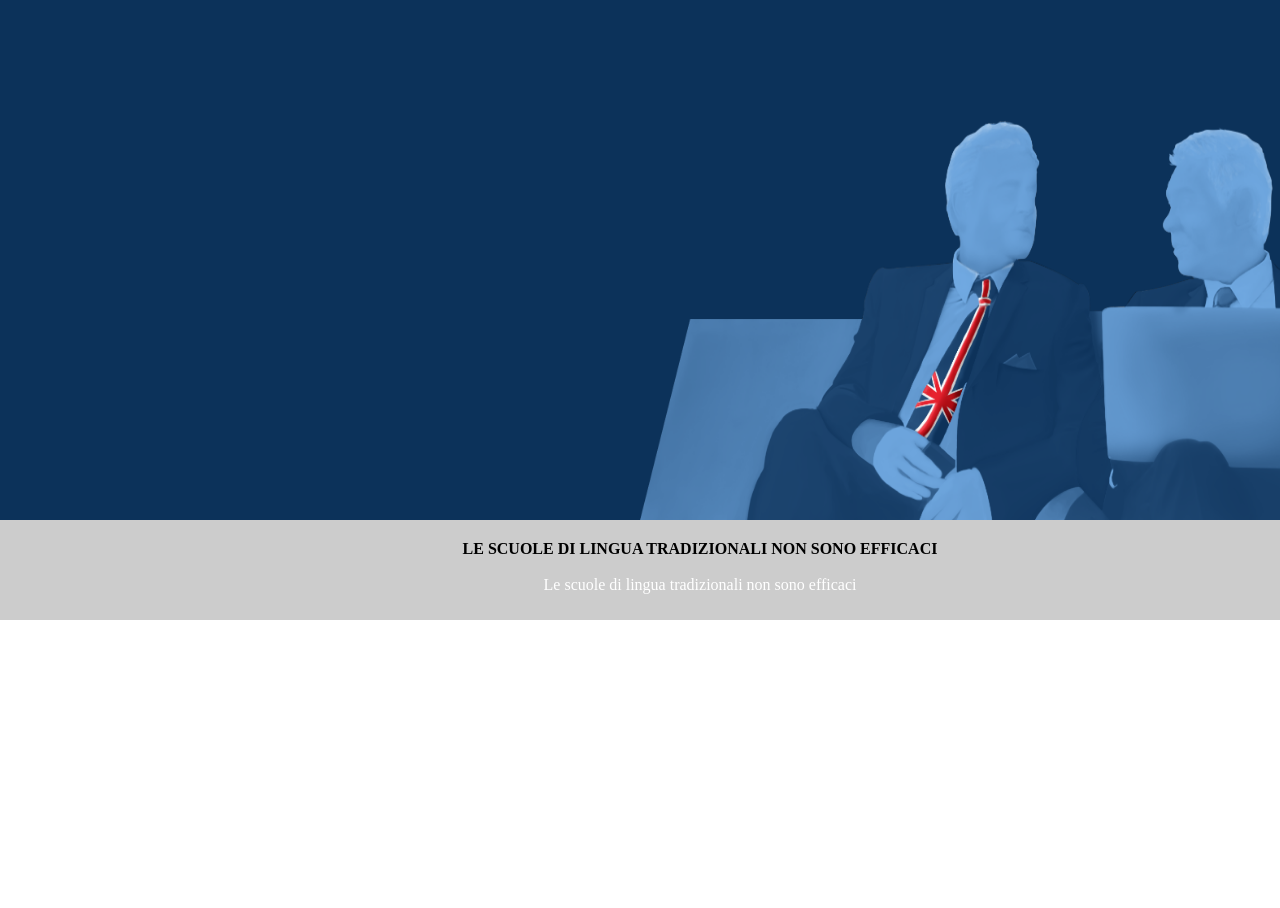
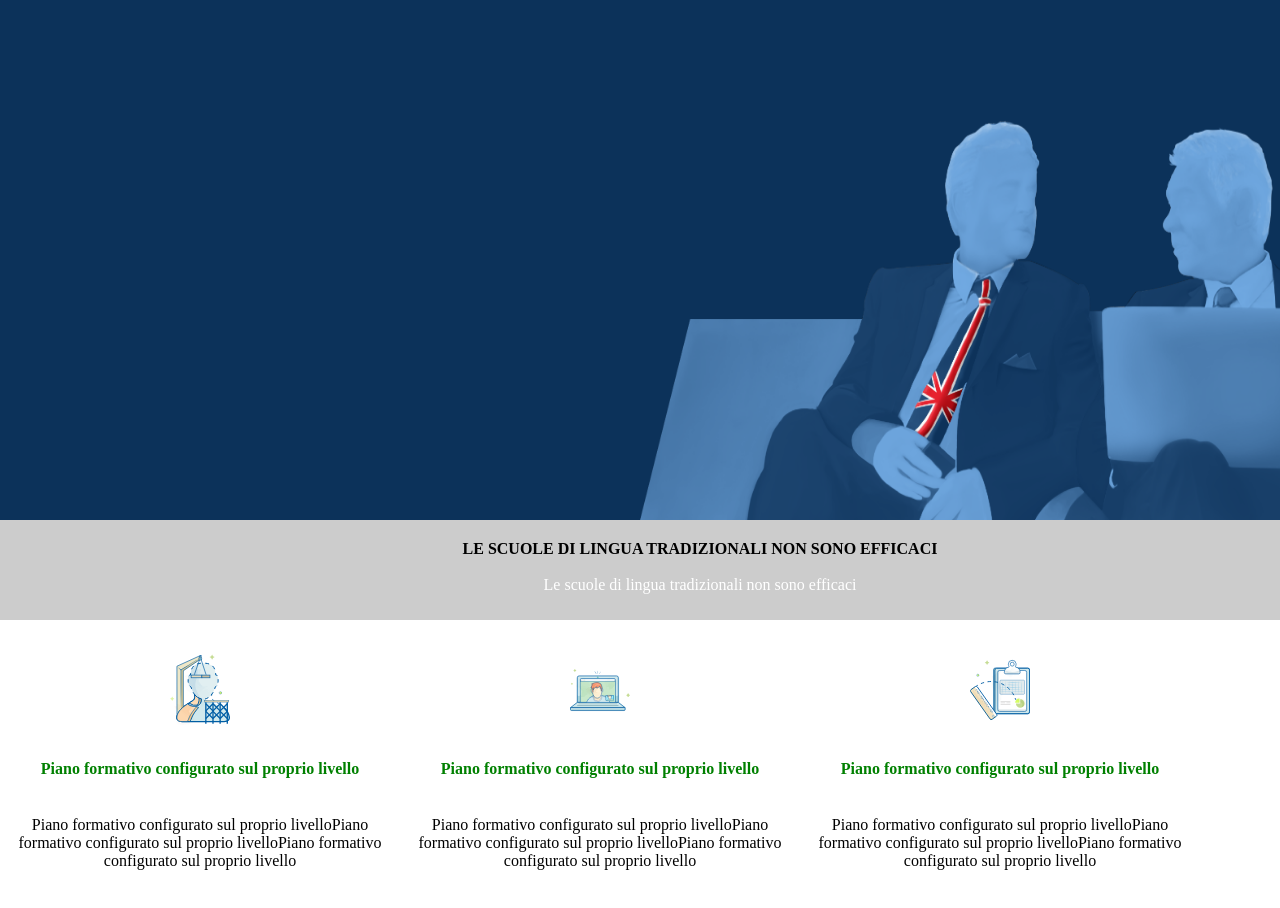
Before and after one commit to Sebastiano-Lanfranchi/htmlcss-fluentify, a plain HTML site: page index.html in a window 1280 px wide. Shown: the part 80-988 px from the top of the page. Before the commit the page ends 800 px from the top, so only its background shows below. Drawn offline with Linux system fonts and the light colour scheme.

Commit message:
Aggiunto metá main

```diff
--- a/css/master.css
+++ b/css/master.css
@@ -108,3 +108,68 @@ li a{
   font-weight: lighter;
   color: #fff
 }
+
+/* main box */
+
+div.box-1{
+  height: 600px;
+  width: 400px;
+  text-align: center;
+}
+
+.box-1 > img{
+  width: 60px;
+  height: 140px;
+  display: block;
+  margin-left: auto;
+  margin-right: auto;
+}
+
+.box-1 > span:first-of-type{
+  Color: green;
+  font-weight: bold;
+  margin-bottom: 20px;
+  display: block;
+}
+
+div.box-2{
+  height: 600px;
+  width: 400px;
+  text-align: center;
+}
+
+.box-2 > img{
+  width: 60px;
+  height: 140px;
+  display: block;
+  margin-left: auto;
+  margin-right: auto;
+}
+
+.box-2 > span:first-of-type{
+  Color: green;
+  font-weight: bold;
+  margin-bottom: 20px;
+  display: block;
+}
+
+div.box-3{
+  height: 600px;
+  width: 400px;
+  text-align: center;
+}
+
+.box-3 > img{
+  width: 60px;
+  height: 140px;
+  display: block;
+  margin-left: auto;
+  margin-right: auto;
+}
+
+.box-3 > span:first-of-type{
+  Color: green;
+  font-weight: bold;
+  margin-bottom: 20px;
+  display: block;
+}
--- a/index.html
+++ b/index.html
@@ -53,13 +53,23 @@
     <!-- /testata -->
     <main>
       <div class="row1">
-        <div class="box-1">
-
+        <div class="box-1 fl">
+         <img src="img/profile.svg" alt="">
+         <span>Piano formativo configurato sul proprio livello</span>
+         <br/>
+         <span>Piano formativo configurato sul proprio livelloPiano formativo configurato sul proprio livelloPiano formativo configurato sul proprio livello</span>
         </div>
-        <div class="box-2">
-
+        <div class="box-2 fl">
+          <img src="img/computer.svg" alt="">
+          <span>Piano formativo configurato sul proprio livello</span>
+          <br/>
+          <span>Piano formativo configurato sul proprio livelloPiano formativo configurato sul proprio livelloPiano formativo configurato sul proprio livello</span>
         </div>
-        <div class="box-3">
+        <div class="box-3 fl">
+          <img src="img/doc.svg" alt="">
+          <span>Piano formativo configurato sul proprio livello</span>
+          <br/>
+          <span>Piano formativo configurato sul proprio livelloPiano formativo configurato sul proprio livelloPiano formativo configurato sul proprio livello</span>
         </div>
       </div>
       <div class="row2">
```
